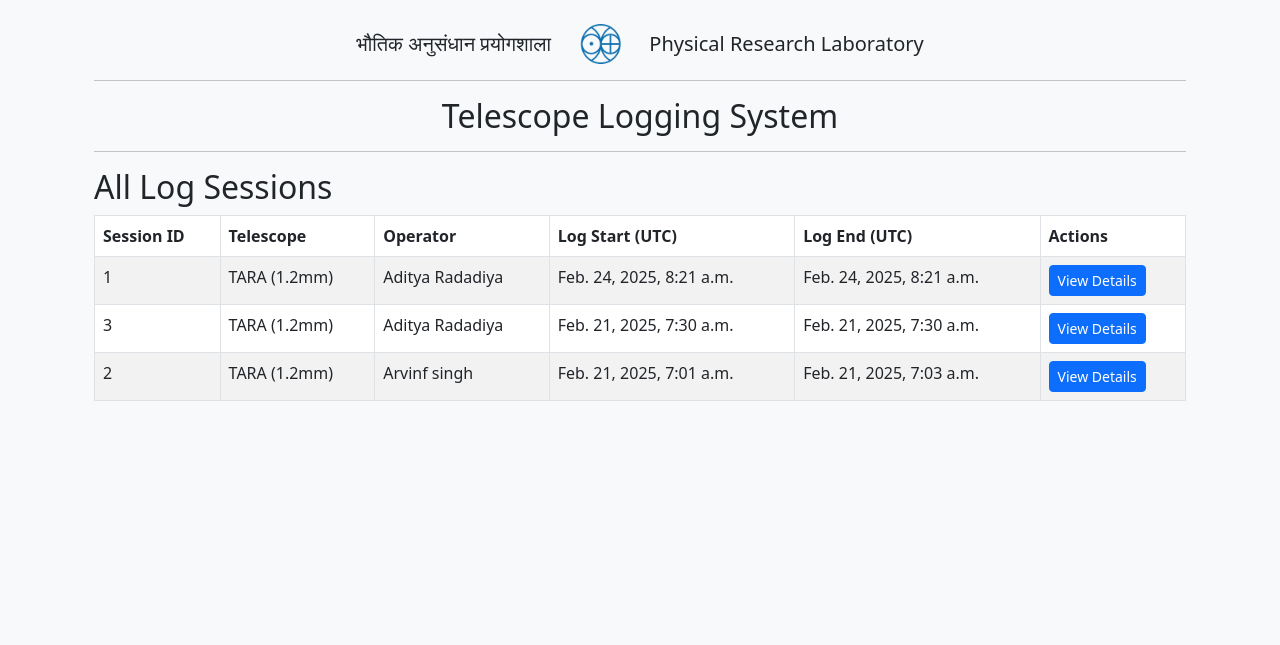
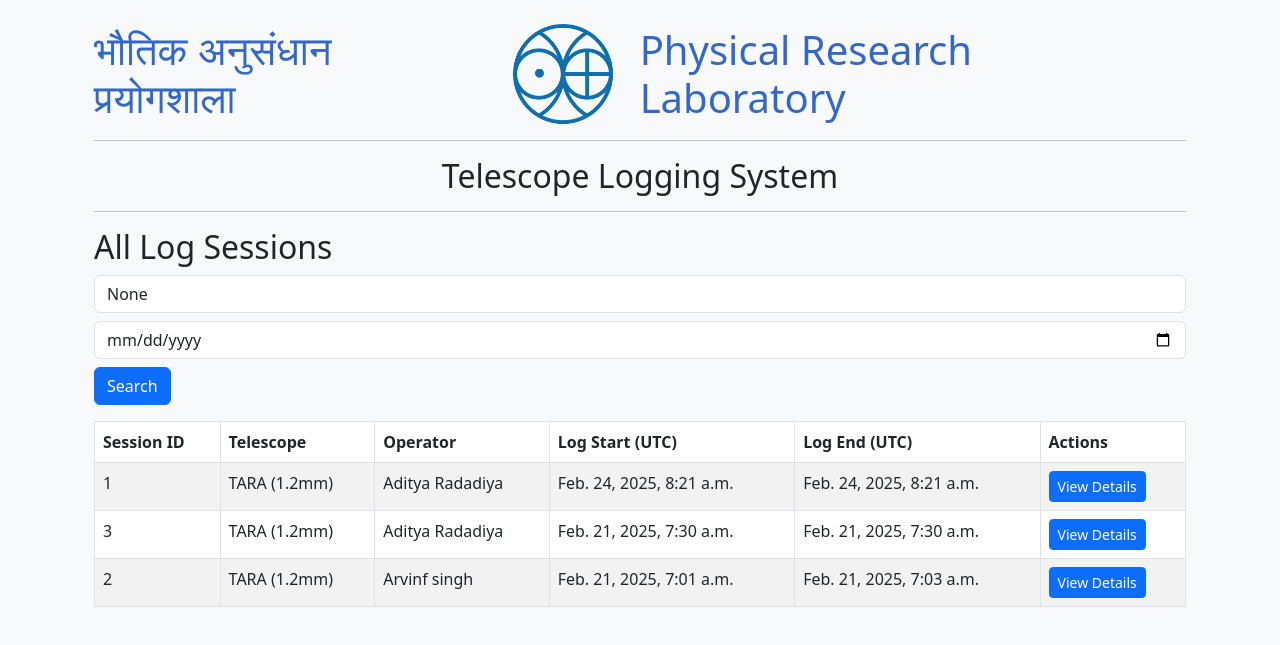
Before and after one commit to RadadiyaAditya/Telescope_Logging, a Django app: page /logs/ in a window 1280 px wide. Shown: the part 80-725 px from the top of the page. Run offline with Django 5.2, Linux system fonts and the light colour scheme; data comes from the database, SQL or seed files in the repository; both versions use the stored data as it was after the commit.

Commit message:
log retrival

```diff
--- a/logging_system/models.py
+++ b/logging_system/models.py
@@ -82,9 +82,9 @@ class Instrumentation(models.Model):
 
     OBSERVING_MODES = [('Imaging', 'Imaging'), ('Spectroscopy', 'Spectroscopy'), ('Spectropolarimetry', 'Spectropolarimetry'), ('Polarimetry', 'Polarimetry')]
     FILTERS = [('U', 'U'), ('B', 'B'), ('V', 'V'), ('R', 'R'), ('I', 'I')]
-
+    INSTRUMENT_NAME = [('PARAS-1', 'PARAS-1'), ('PARAS-2', 'PARAS-2'), ('ProtoPol', 'ProtoPol'), ('LISA', 'LISA'),('EMPOL', 'EMPOL'),('LRS', 'LRS'),('FOSC', 'FOSC')]
     observing_mode = models.CharField(max_length=20, choices=OBSERVING_MODES, default='Imaging')
-    instrument_name = models.CharField(max_length=100)
+    instrument_name = models.CharField(max_length=100, choices=INSTRUMENT_NAME, default='PARAS-1')
     filter_in_use = models.CharField(max_length=10, choices=FILTERS, default='U')
     exposure_time = models.FloatField(default='10')
     polarization_mode = models.BooleanField(default=False)
--- a/logging_system/templates/logging_system/base.html
+++ b/logging_system/templates/logging_system/base.html
@@ -37,15 +37,15 @@
             <!-- Heading with Logo -->
             <div class="d-flex justify-content-center align-items-center mb-3">
 
-                <h5 class="m-0 me-3">भौतिक अनुसंधान प्रयोगशाला</h5>
+                <h1 class="m-0 me-3" style="color:rgb(51, 104, 202);">भौतिक अनुसंधान प्रयोगशाला</h1>
 
-                <img src="{% static 'images/prl-header-logo.png' %}" style="height: 40px;" class="mx-2">
+                <img src="{% static 'logging_system/images/prl-header-logo.png' %}" alt="Logo">
 
-                <h5 class="m-0 ms-3">Physical Research Laboratory</h5>
+                <h1 class="m-0 ms-3" style="color:rgb(51, 104, 202);">Physical Research Laboratory</h1>
             </div>
 
             <hr>
-            <h2 class="text-center">Telescope Logging System</h2>
+            <h2 class=" text-center">Telescope Logging System</h2>
             <hr>
             {% block content %}{% endblock %}
         </div>
--- a/logging_system/templates/logging_system/log_data.html
+++ b/logging_system/templates/logging_system/log_data.html
@@ -2,6 +2,19 @@
 
 {% block content %}
 <h2>All Log Sessions</h2>
+
+<form method="get" class="mb-3">
+    <!-- Basic query field -->
+    <input type="text" name="q" value="{{ query }}" placeholder="Search by Session ID or Operator"
+        class="form-control" />
+
+    <!-- Advanced date filter field -->
+    <input type="date" name="date" value="{{ date_filter }}" placeholder="Filter by Log Start Date (UTC)"
+        class="form-control mt-2" />
+
+    <button type="submit" class="btn btn-primary mt-2">Search</button>
+</form>
+
 <table class="table table-bordered table-striped">
     <thead>
         <tr>
--- a/logging_system/views.py
+++ b/logging_system/views.py
@@ -1,5 +1,6 @@
 
 from django.shortcuts import render, redirect, get_object_or_404
+from django.db.models import Q
 from .forms import (
     GeneralInfoForm, EnvironmentalConditionForm, TelescopeConfigurationForm,
     ObservationForm, InstrumentationForm, RemoteOperationForm, CommentForm
@@ -77,6 +78,10 @@ def success_view(request):
     return render(request, 'logging_system/success.html')
 
 def log_data_view(request):
+
+    query = request.GET.get('q')
+    date_filter = request.GET.get('date', '')
+
     # Retrieve all log entries, ordering by the latest start time first
     logs = (
         GeneralInfo.objects.all()
@@ -90,7 +95,23 @@ def log_data_view(request):
             'comments'
         )
     )
-    return render(request, 'logging_system/log_data.html', {'logs': logs})
+
+    if query:
+        logs = logs.filter(
+            Q(session_id__icontains=query) |
+            Q(operator_name__icontains=query)
+            )
+
+    if date_filter:
+        logs = logs.filter(log_start_time_utc__date=date_filter)
+
+    context = {
+        'logs': logs,
+        'query': query,
+        'date_filter': date_filter,
+    }
+
+    return render(request, 'logging_system/log_data.html', context)
 
 def session_detail_view(request, session_id):
     # Retrieve the main GeneralInfo record using the unique session_id.
--- a/telescope_log/asgi.py
+++ b/telescope_log/asgi.py
@@ -11,7 +11,6 @@ os.environ.setdefault('DJANGO_SETTINGS_MODULE', 'telescope_log.settings')
 
 django_asgi_app = get_asgi_application()
 
-django_asgi_app = WhiteNoise(django_asgi_app, root=str(BASE_DIR / 'staticfiles'))
 
 application = ProtocolTypeRouter({
     "http": get_asgi_application(),
--- a/telescope_log/urls.py
+++ b/telescope_log/urls.py
@@ -23,3 +23,5 @@ urlpatterns = [
     path('admin/', admin.site.urls),
     path('', include('logging_system.urls')),  # Include the logging system URLs
 ]
+
+urlpatterns += static(settings.STATIC_URL, document_root=settings.STATIC_ROOT)
```
Also changed, not shown: logging_system/consumers.py (+10 -0 lines), logging_system/templates/logging_system/telescope_log.html (+22 -7 lines), telescope_log/settings.py (+16 -9 lines), db.sqlite3, logging_system/migrations/0011_alter_instrumentation_instrument_name.py (added), 1 other file.
